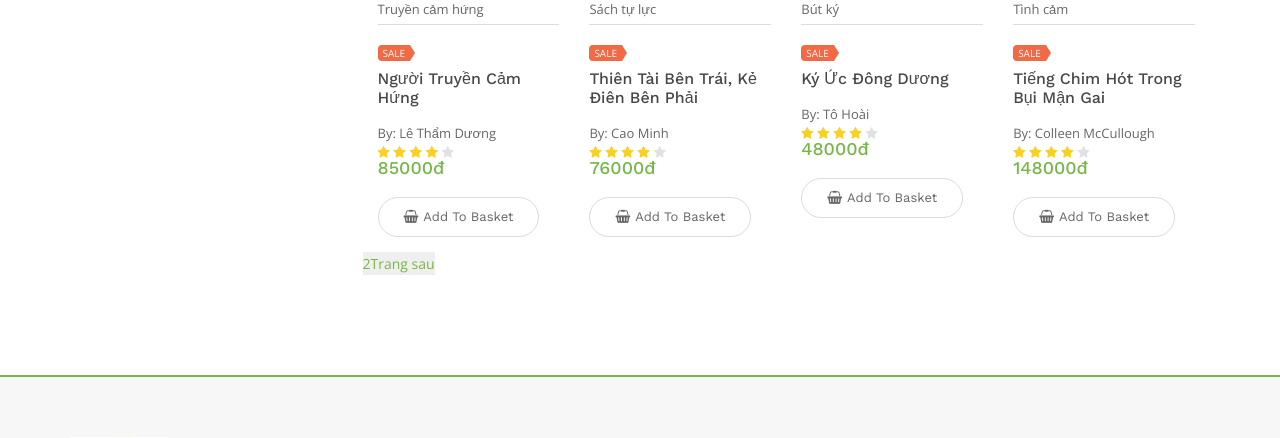
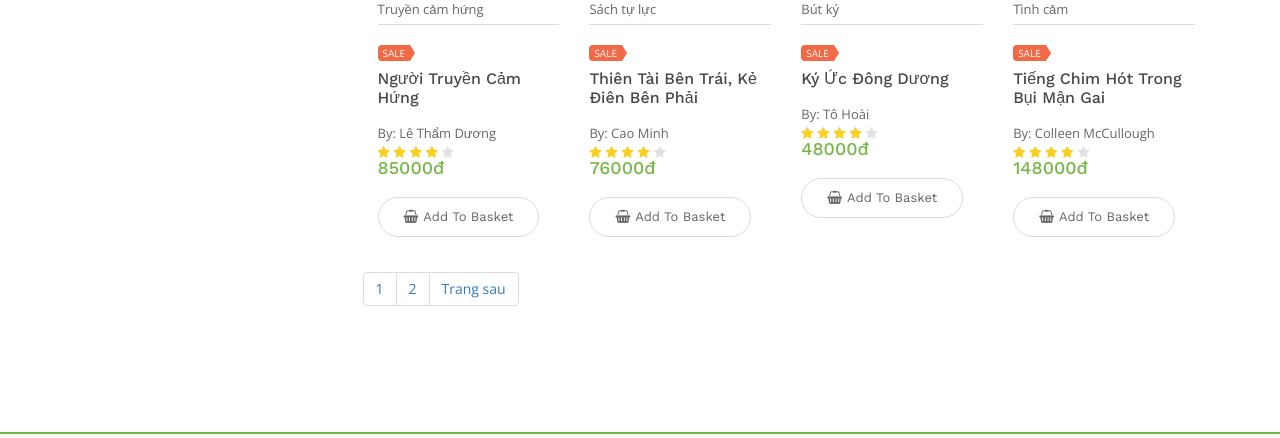
Before and after one commit to hunganhcao/tt, a PHP site: page /products.php in a window 1280 px wide. Shown: the part 1715-2153 px from the top of the page. Run offline with PHP 8.4, Linux system fonts and the light colour scheme; data comes from the database, SQL or seed files in the repository; some libraries are stand-ins or nearby versions; some web fonts are replaced.

Commit message:
boostrap button pages

```diff
--- a/book_library/products.php
+++ b/book_library/products.php
@@ -234,59 +234,57 @@
 			// $current_url = "$protocol://$_SERVER[HTTP_HOST]$_SERVER[REQUEST_URI]";
 
 			// Tạo liên kết đến trang trước trang đang xem
+			 echo '<ul class="pagination" >';
 			if($page > 1){
 			$prev = ($page - 1);
 			//echo "<a href=\"".$current_url."?page=$prev\"><button class='trang'>Trang trước</button></a>&nbsp;";
 			if(isset($_GET['id'])){
 				$id = $_GET['id'];
-				echo '<a href="products.php?id='.$id.'&page='.$prev.'"><button class="trang">Trang trước</button></a>';
+				echo ' <li class="page-item"><a href="products.php?id='.$id.'&page='.$prev.'" class="page-link">Trang trước</a></li>';
 			}else
 			if(isset($_GET['search'])){
 				$search=addslashes($_GET['search']);
 
-					echo '<a href="products.php?search='.$search.'&page='.$prev.'"><button class="trang">Trang trước</button></a>';
+					echo ' <li class="page-item"><a href="products.php?search='.$search.'&page='.$prev.'" class="page-link ">Trang trước</a></li>';
 				}
 				else
-			echo '<a href="products.php?page='.$prev.'"><button class="trang">Trang trước</button></a>';
+			echo ' <li class="page-item"><a href="products.php?page='.$prev.'" class="page-link ">Trang trước</a></li>';
 			}
 
 			for($i = 1; $i <= $total_pages; $i++){
-			if(($page) == $i){
-				if($i>1) {
-						echo "$i&nbsp;";  }
 
-			} else {
 				if(isset($_GET['id'])){
 					$id = $_GET['id'];
-					echo '<a href="products.php?id='.$id.'&page='.$i.'"><button class="so">'.$i.'</button></a>';
+					echo ' <li class="page-item"><a href="products.php?id='.$id.'&page='.$i.'" class="page-link">'.$i.'</a></li>';
 				}else
 				if(isset($_GET['search'])){
 					$search=addslashes($_GET['search']);
 
-						echo '<a href="products.php?search='.$search.'&page='.$i.'"><button class="trang">'.$i.'</button></a>';
+						echo ' <li class="page-item"><a href="products.php?search='.$search.'&page='.$i.'" class="page-link">'.$i.'</a></li>';
 					}
 					else
-				echo '<a href="products.php?page='.$i.'"><button class="so">'.$i.'</button></a>';
+				echo ' <li class="page-item"><a href="products.php?page='.$i.'" class="page-link ">'.$i.'</a></li>';
 
 			}
-			}
+
 
 			// Tạo liên kết đến trang tiếp theo
 			if($page < $total_pages){
 			$next = ($page + 1);
 			if(isset($_GET['id'])){
 				$id = $_GET['id'];
-				echo '<a href="products.php?id='.$id.'&page='.$next.'"><button class="trang">Trang sau</button></a>';
+				echo ' <li class="page-item"><a href="products.php?id='.$id.'&page='.$next.'" class="page-link" >Trang sau</a></li>';
 			}else
 			if(isset($_GET['search'])){
 				$search=addslashes($_GET['search']);
 
-					echo '<a href="products.php?search='.$search.'&page='.$next.'"><button class="trang">Trang sau</button></a>';
+					echo ' <li class="page-item"><a href="products.php?search='.$search.'&page='.$next.'" class="page-link" >Trang sau</a></li>';
 				}
 				else
-			echo '<a href="products.php?page='.$next.'"><button class="trang">Trang sau</button></a>';
+			echo ' <li class="page-item"><a href="products.php?page='.$next.'" class="page-link" >Trang sau</a></li>';
 
 			}
+			echo '</ul>';
 
 	?>
 	</div>
```
